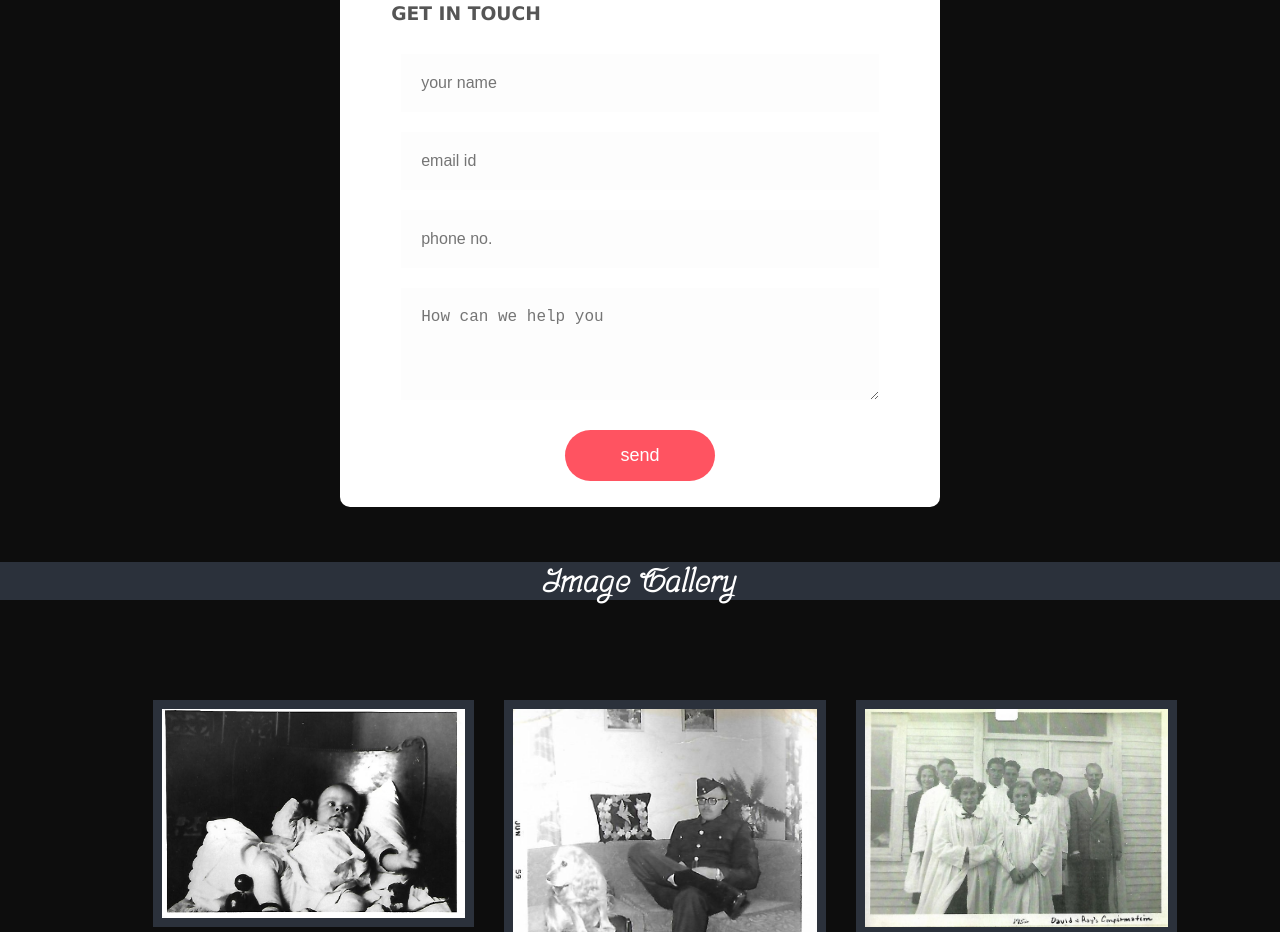
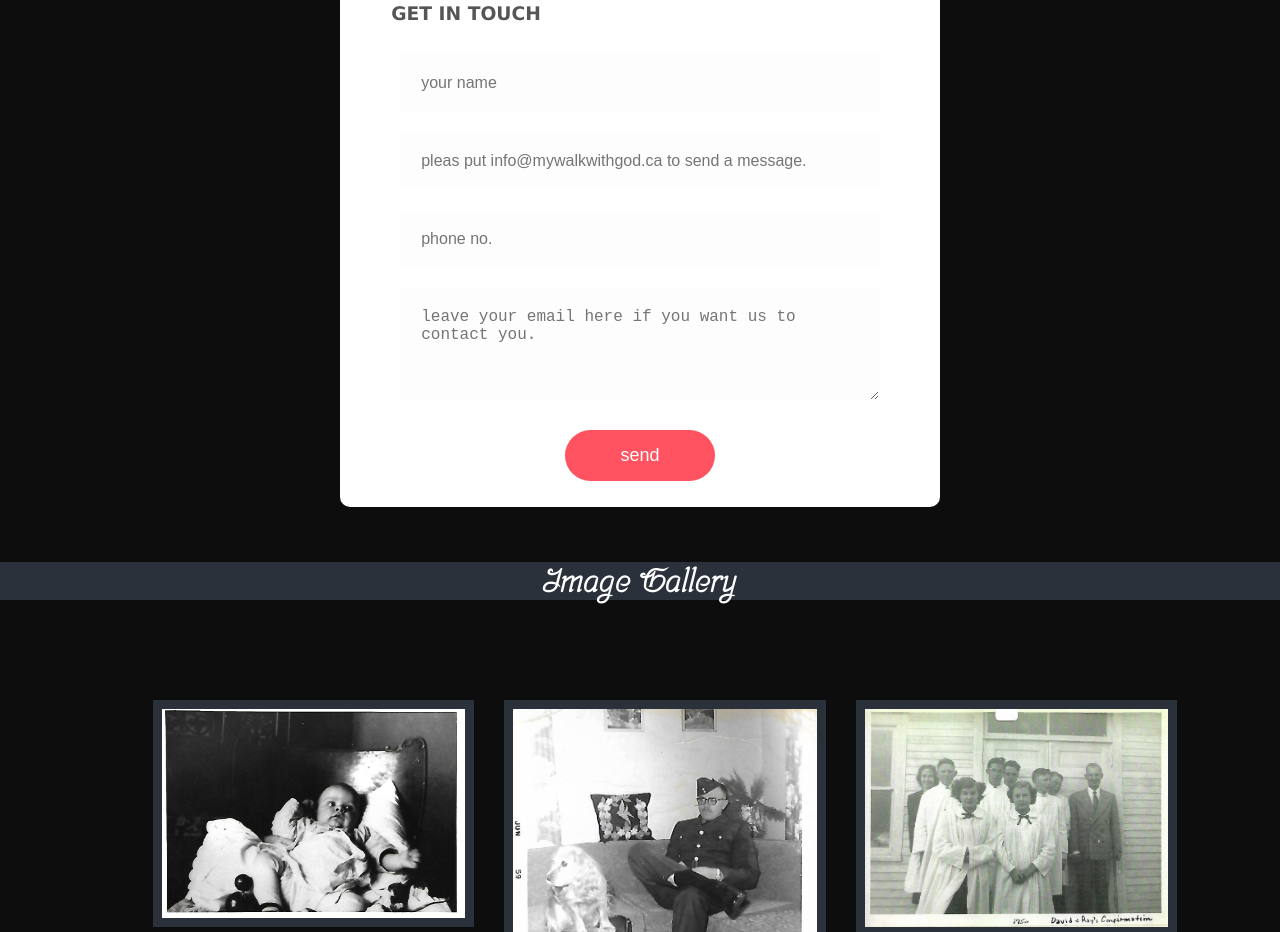
Before and after one commit to BoltGun40000/BoltGun40000.github.io, a plain HTML site: page index.html in a window 1280 px wide. Shown: the part 1333-2265 px from the top of the page. Drawn offline with Linux system fonts and the light colour scheme.

Commit message:
Update index.html

```diff
--- a/index.html
+++ b/index.html
@@ -209,9 +209,9 @@ function showSlides(n) {
 
   <h3>GET  IN TOUCH</h3>
   <input type="text" id="name" placeholder = "your name" required>
-  <input type="email" id="email" placeholder = "email id" required>
+  <input type="email" id="email" placeholder = "pleas put info@mywalkwithgod.ca to send a message." required>
   <input type="text" id="phone" placeholder = "phone no." required>
-  <textarea id="message" rows="4" placeholder="How can we help you"></textarea>
+  <textarea id="message" rows="4" placeholder="leave your email here if you want us to contact you."></textarea>
   <button type="submit">send </button>
   </form>
 
```
